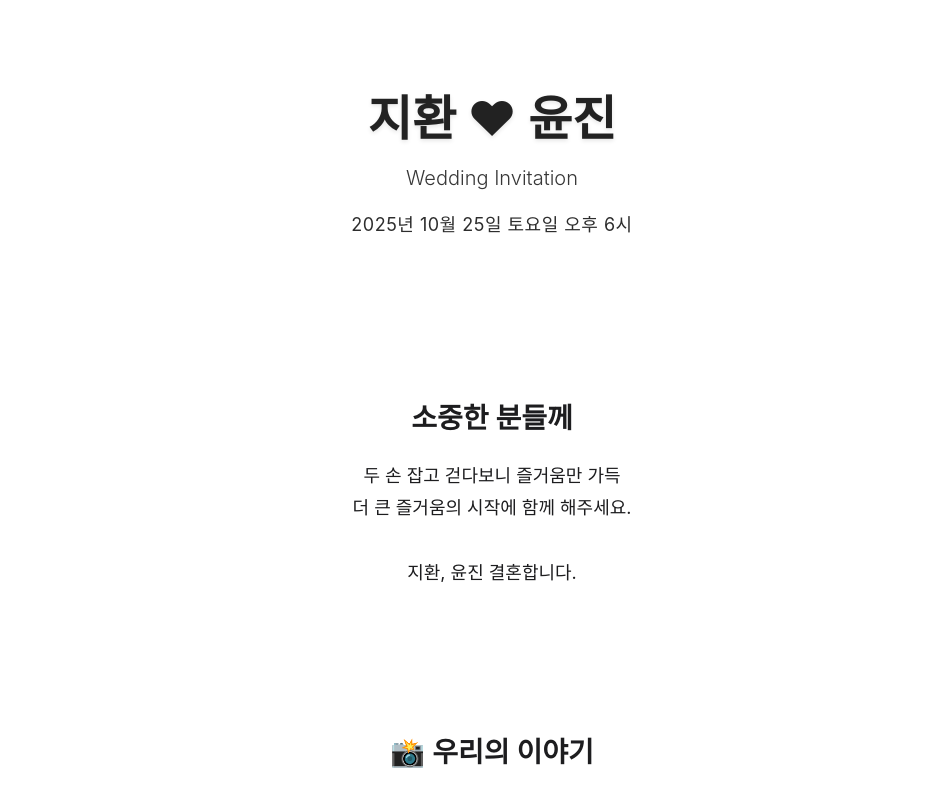
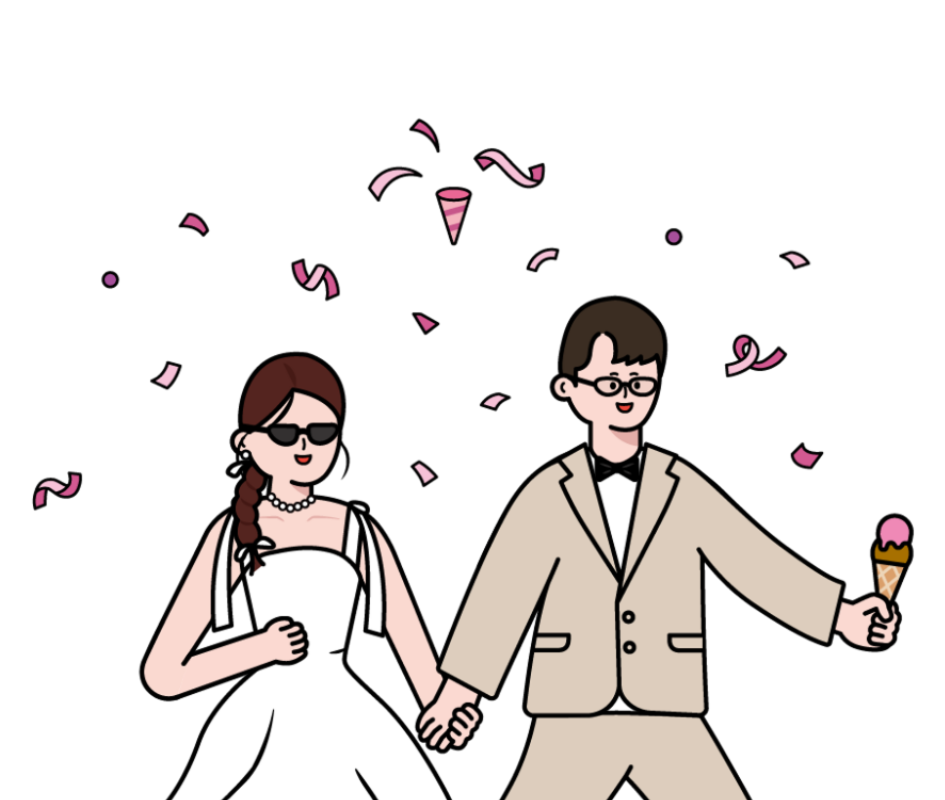
Before and after one commit to zzzzych/WeddingFront, a React (Create React App) app: page / in a window 1280 px wide. Shown: the top 800 px of the page, without its empty margins (148-1093 px from the left). Built offline with nearby package versions, Linux system fonts and the light colour scheme.

Commit message:
디자인 수정

```diff
--- a/src/index.css
+++ b/src/index.css
@@ -1,12 +1,22 @@
+/* 새로운 폰트 추가 - 파일 상단에 추가 */
+@font-face {
+    font-family: 'SeoulNamsanM';
+    src: url('https://fastly.jsdelivr.net/gh/projectnoonnu/noonfonts_two@1.0/SeoulNamsanM.woff') format('woff');
+    font-weight: normal;
+    font-style: normal;
+}
+
+/* 기존 body 스타일 수정 */
 body {
   margin: 0;
-  font-family: -apple-system, BlinkMacSystemFont, 'Segoe UI', 'Roboto', 'Oxygen',
+  font-family: 'SeoulNamsanM', -apple-system, BlinkMacSystemFont, 'Segoe UI', 'Roboto', 'Oxygen',
     'Ubuntu', 'Cantarell', 'Fira Sans', 'Droid Sans', 'Helvetica Neue',
     sans-serif;
   -webkit-font-smoothing: antialiased;
   -moz-osx-font-smoothing: grayscale;
 }
 
+/* code 부분은 그대로 유지 */
 code {
   font-family: source-code-pro, Menlo, Monaco, Consolas, 'Courier New',
     monospace;
--- a/src/pages/HomePage.tsx
+++ b/src/pages/HomePage.tsx
@@ -282,7 +282,7 @@ const HomePage: React.FC = () => {
           background: '#ffffff',
           color: "#222222",
           textAlign: "center",
-          padding: "80px 20px 60px",
+          padding: "80px 20px 20px",
           position: "relative",
           overflow: "hidden",
           // borderBottom: `1px solid #222`,
@@ -319,19 +319,21 @@ const HomePage: React.FC = () => {
               textShadow: "0 2px 4px rgba(0,0,0,0.1)",
             }}
           >
-            {weddingInfo.groomName} ♥ {weddingInfo.brideName}
+            {/* {weddingInfo.groomName} ♥ {weddingInfo.brideName} */}
+            <img src="/images/wedding.png" width="100%"/>
           </h1>
 
           <div
             style={{
               fontSize: "20px",
               fontWeight: "300",
-              marginTop: "16px",
+              // marginTop: "16px",
               opacity: 0.9,
               fontFamily: systemFont,
             }}
           >
-            Wedding Invitation
+            <div style={{fontSize:"32px", fontWeight: 700, lineHeight:1}}>{weddingInfo.groomName} ♥ {weddingInfo.brideName}</div>
+            <div style={{lineHeight:2}}>Wedding Invitation</div>
           </div>
 
           {/* 🆕 결혼식 일자 추가 */}
@@ -339,7 +341,7 @@ const HomePage: React.FC = () => {
             style={{
               fontSize: "18px",
               fontWeight: "400",
-              marginTop: "20px",
+              // marginTop: "20px",
               opacity: 0.95,
               fontFamily: systemFont,
               letterSpacing: "0.5px",
@@ -363,7 +365,7 @@ const HomePage: React.FC = () => {
             backgroundColor: AppleColors.cardBackground,
             borderRadius: "20px",
             padding: "40px",
-            marginBottom: "60px",
+            // marginBottom: "60px",
             // border: `1px solid ${AppleColors.border}`,
             // boxShadow: "0 8px 30px rgba(0, 0, 0, 0.08)",
             textAlign: "center",
@@ -372,7 +374,7 @@ const HomePage: React.FC = () => {
             transition: "all 1s ease 0.3s",
           }}
         >
-          <h2
+          {/* <h2
             style={{
               fontSize: "28px",
               fontWeight: "600",
@@ -382,7 +384,7 @@ const HomePage: React.FC = () => {
             }}
           >
             소중한 분들께
-          </h2>
+          </h2> */}
           <div
             style={{
               fontSize: "18px",
@@ -404,7 +406,7 @@ const HomePage: React.FC = () => {
             style={{
               backgroundColor: AppleColors.cardBackground,
               borderRadius: "20px",
-              padding: "40px",
+              // padding: "40px",
               // border: `1px solid ${AppleColors.border}`,
               // boxShadow: "0 8px 30px rgba(0, 0, 0, 0.08)",
               opacity: isLoaded ? 1 : 0,
@@ -412,7 +414,7 @@ const HomePage: React.FC = () => {
               transition: "all 1s ease 0.6s",
             }}
           >
-            <h2
+            {/* <h2
               style={{
                 fontSize: "28px",
                 fontWeight: "600",
@@ -423,7 +425,7 @@ const HomePage: React.FC = () => {
               }}
             >
               📸 우리의 이야기
-            </h2>
+            </h2> */}
 
             {/* 조건부 렌더링: 모바일이면 슬라이드, 데스크톱이면 그리드 */}
             {isMobile ? (
@@ -434,7 +436,8 @@ const HomePage: React.FC = () => {
                   style={{
                     position: "relative",
                     width: "100%",
-                    height: "350px",
+                    // height: "350px",
+                    height:"auto",
                     borderRadius: "16px",
                     overflow: "hidden",
                     // boxShadow: "0 4px 16px rgba(0, 0, 0, 0.1)",
--- a/src/pages/InvitationPage.tsx
+++ b/src/pages/InvitationPage.tsx
@@ -495,7 +495,7 @@ const loadInvitationData = async () => {
           // color: "white",
           color: "#222",
           textAlign: "center",
-          padding: "80px 20px 60px",
+          padding: "80px 20px 20px",
           position: "relative",
           overflow: "hidden",
         }}
@@ -531,20 +531,22 @@ const loadInvitationData = async () => {
               textShadow: "0 2px 4px rgba(0,0,0,0.1)",
             }}
           >
-            {invitationData.weddingInfo.groomName} ♥{" "}
-            {invitationData.weddingInfo.brideName}
+            {/* {"🤵🏻"} ❤️{" "}
+            {"👰🏻‍♀️"} */}
+            <img src="/images/wedding.png" width="100%"/>
           </h1>
 
           <div
             style={{
               fontSize: "20px",
               fontWeight: "300",
-              marginTop: "16px",
+              // marginTop: "16px",
               opacity: 0.9,
               fontFamily: systemFont,
             }}
           >
-            Wedding Invitation
+            <div style={{fontSize:"32px", fontWeight: 700, lineHeight:1}}>{invitationData.weddingInfo.groomName} ♥ {invitationData.weddingInfo.brideName}</div>
+            <div style={{lineHeight:2}}>Wedding Invitation</div>
           </div>
 
           {/* 결혼식 일자 표시 - 🆕 서버 데이터 기반으로 동적 생성 (개선된 버전) */}
@@ -552,7 +554,7 @@ const loadInvitationData = async () => {
             style={{
               fontSize: "18px",
               fontWeight: "400",
-              marginTop: "20px",
+              // marginTop: "20px",
               opacity: 0.95,
               fontFamily: systemFont,
               letterSpacing: "0.5px",
@@ -576,7 +578,7 @@ const loadInvitationData = async () => {
             backgroundColor: AppleColors.cardBackground,
             borderRadius: "20px",
             padding: "40px",
-            marginBottom: "60px",
+            // marginBottom: "60px",
             // border: `1px solid ${AppleColors.border}`,
             // boxShadow: "0 8px 30px rgba(0, 0, 0, 0.08)",
             textAlign: "center",
@@ -585,7 +587,7 @@ const loadInvitationData = async () => {
             transition: "all 1s ease 0.3s",
           }}
         >
-          <h2
+          {/* <h2
             style={{
               fontSize: "28px",
               fontWeight: "600",
@@ -593,7 +595,7 @@ const loadInvitationData = async () => {
               margin: "0 0 24px 0",
               fontFamily: systemFont,
             }}
-          >소중한 분들께</h2>
+          >소중한 분들께</h2> */}
           <div
             style={{
               fontSize: "18px",
@@ -614,7 +616,7 @@ const loadInvitationData = async () => {
           style={{
             backgroundColor: AppleColors.cardBackground,
             borderRadius: "20px",
-            padding: "40px",
+            // padding: "40px",
             marginBottom: "60px",
             // border: `1px solid ${AppleColors.border}`,
             // boxShadow: "0 8px 30px rgba(0, 0, 0, 0.08)",
@@ -623,7 +625,7 @@ const loadInvitationData = async () => {
             transition: "all 1s ease 0.6s",
           }}
         >
-          <h2
+          {/* <h2
             style={{
               fontSize: "28px",
               fontWeight: "600",
@@ -634,7 +636,7 @@ const loadInvitationData = async () => {
             }}
           >
             📸 우리의 이야기
-          </h2>
+          </h2> */}
 
           {/* 조건부 렌더링: 모바일이면 슬라이드, 데스크톱이면 그리드 */}
           {photos.length > 0 ? (
@@ -646,7 +648,8 @@ const loadInvitationData = async () => {
                   style={{
                     position: "relative",
                     width: "100%",
-                    height: "350px",
+                    // height: "350px",
+                    height:"auto",
                     borderRadius: "16px",
                     overflow: "hidden",
                     // boxShadow: "0 4px 16px rgba(0, 0, 0, 0.1)",
```
Also changed, not shown: public/images/wedding.png (added).
